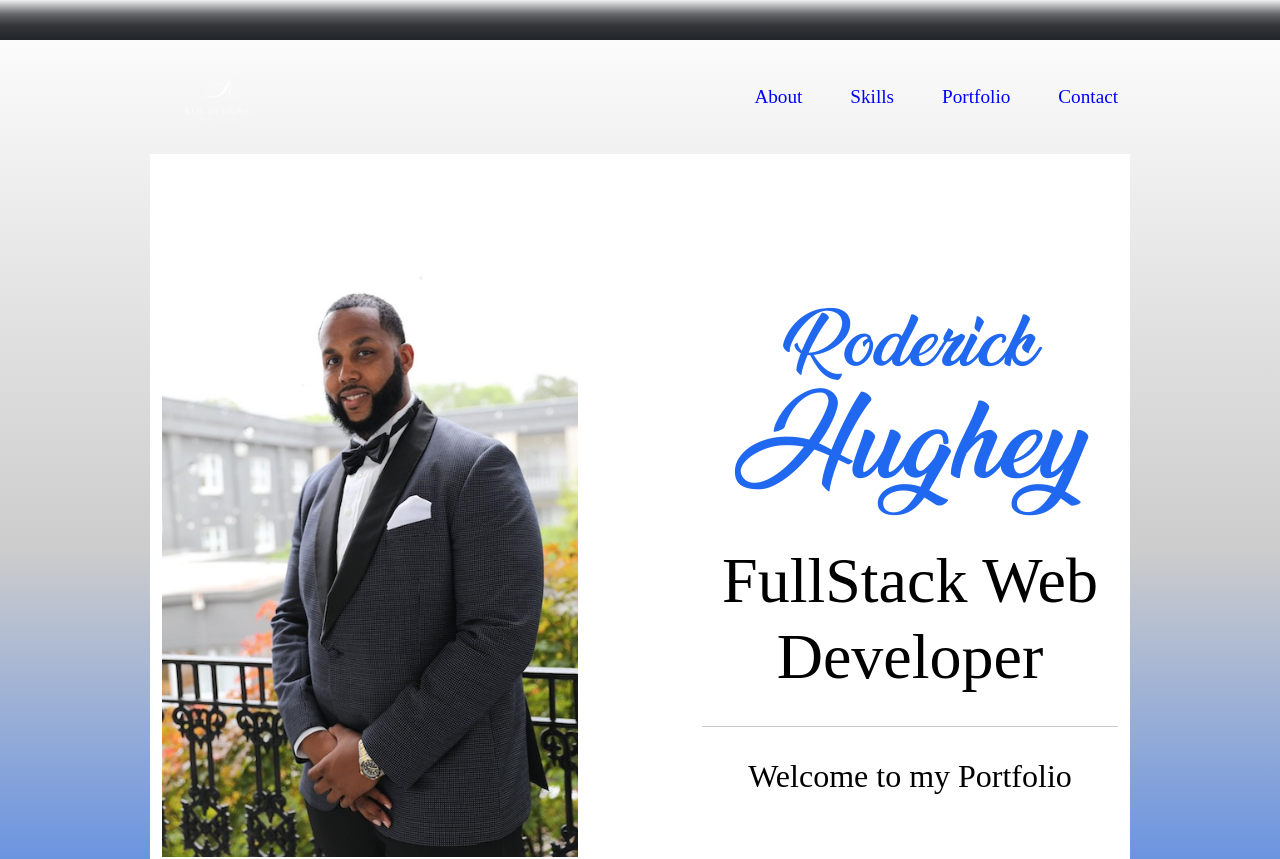
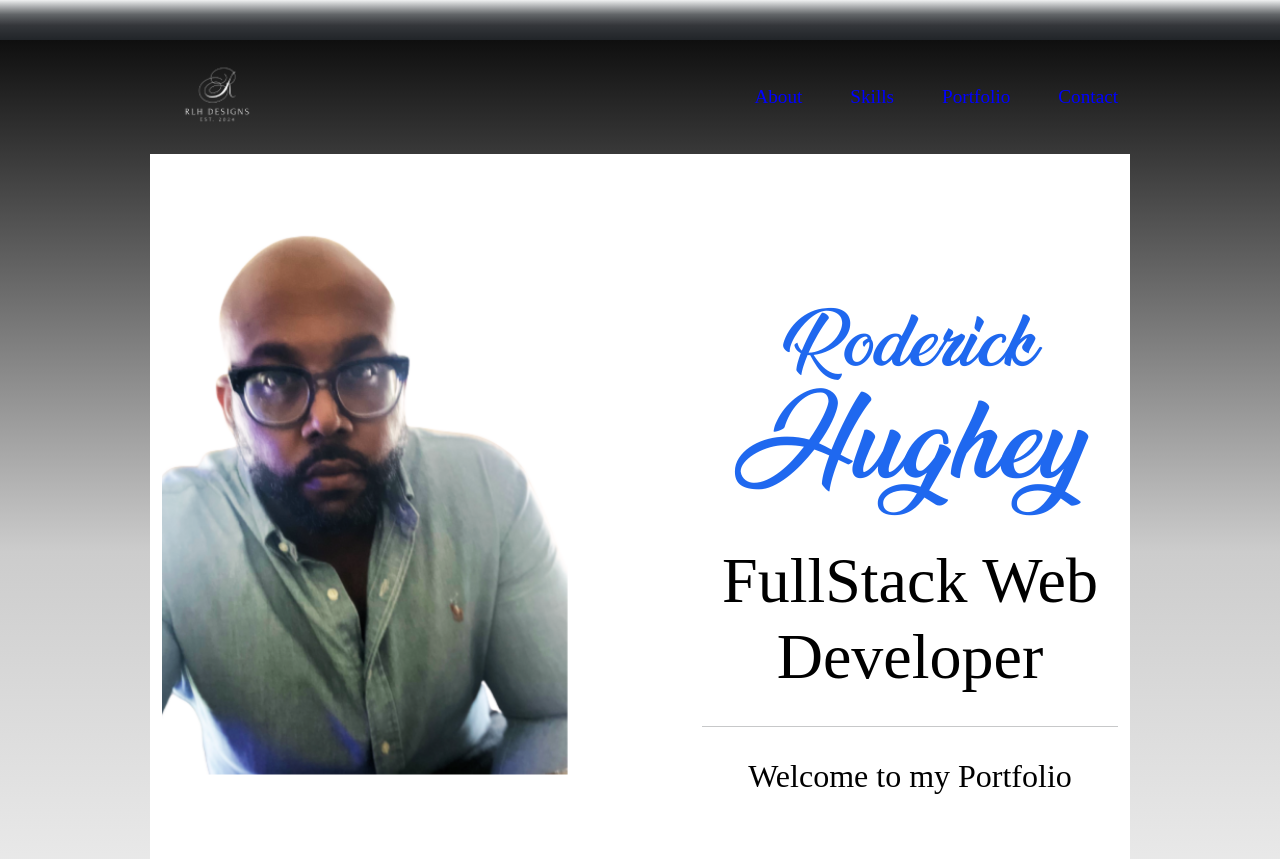
Before and after one commit to Midas24k/reactportfolio, a React (Vite) app: page / in a window 1280 px wide. Shown: the top 859 px of the page. Built offline with nearby package versions, Linux system fonts and the light colour scheme; a web font is replaced by a local one.

Commit message:
added new photo and fixed gradient

```diff
--- a/src/components/HomePage/index.jsx
+++ b/src/components/HomePage/index.jsx
@@ -75,7 +75,7 @@ export function HomePage() {
     <Container style={styles.homePageStyle} className="page">
       <Row>
         <Col style={styles.col1Style}>
-          <Image src="src/assets/RodHugh.JPG" alt="Rod Hughey" />
+          <Image src="src/assets/roddesign.png" alt="Rod Hughey" />
         </Col>
         <Col style={styles.col2Style}>
           <div style={styles.nameTextStyle}>Roderick</div>
--- a/src/css/index.css
+++ b/src/css/index.css
@@ -28,7 +28,7 @@ a:hover {
 }
 
 body {
-  background: linear-gradient(to bottom, #ffffff, #cccccc, #1f68ef);
+  background: linear-gradient(to bottom, #000000, #cccccc, #ffffff);
 
 }
 
```
Also changed, not shown: src/assets/Roddesign.png (added).
